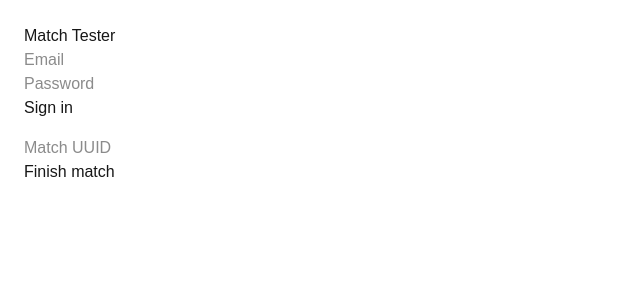
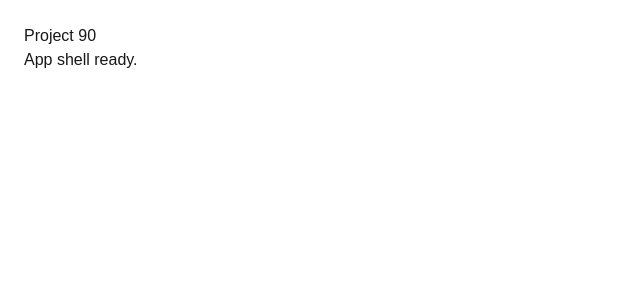
Before and after one commit to badge637-stack/Match-Tester, a Next.js app: page / in a window 1280 px wide. Shown: the top 300 px of the page, without its empty margins (0-640 px from the left). Built offline with nearby package versions, Linux system fonts and the light colour scheme; no server answers.

Commit message:
Remove match tester UI

```diff
--- a/app/page.tsx
+++ b/app/page.tsx
@@ -1,67 +1,8 @@
-'use client'
-
-import { useState } from 'react'
-import { supabase } from '../lib/supabase'
-
 export default function Home() {
-  const [email, setEmail] = useState('')
-  const [password, setPassword] = useState('')
-  const [matchId, setMatchId] = useState('')
-  const [message, setMessage] = useState<string | null>(null)
-
-  const signIn = async () => {
-    setMessage(null)
-    const { error } = await supabase.auth.signInWithPassword({
-      email,
-      password,
-    })
-
-    if (error) setMessage(error.message)
-    else setMessage('Signed in successfully')
-  }
-
-  const finishMatch = async () => {
-    setMessage(null)
-    const { error } = await supabase.rpc('finish_match', {
-      match_uuid: matchId,
-    })
-
-    if (error) setMessage(error.message)
-    else setMessage('Match finished successfully')
-  }
-
   return (
     <main style={{ padding: 24 }}>
-      <h1>Match Tester</h1>
-
-      <div style={{ marginBottom: 16 }}>
-        <input
-          placeholder="Email"
-          value={email}
-          onChange={e => setEmail(e.target.value)}
-        />
-        <br />
-        <input
-          type="password"
-          placeholder="Password"
-          value={password}
-          onChange={e => setPassword(e.target.value)}
-        />
-        <br />
-        <button onClick={signIn}>Sign in</button>
-      </div>
-
-      <div style={{ marginBottom: 16 }}>
-        <input
-          placeholder="Match UUID"
-          value={matchId}
-          onChange={e => setMatchId(e.target.value)}
-        />
-        <br />
-        <button onClick={finishMatch}>Finish match</button>
-      </div>
-
-      {message && <p>{message}</p>}
+      <h1>Project 90</h1>
+      <p>App shell ready.</p>
     </main>
-  )
+  );
 }
```
